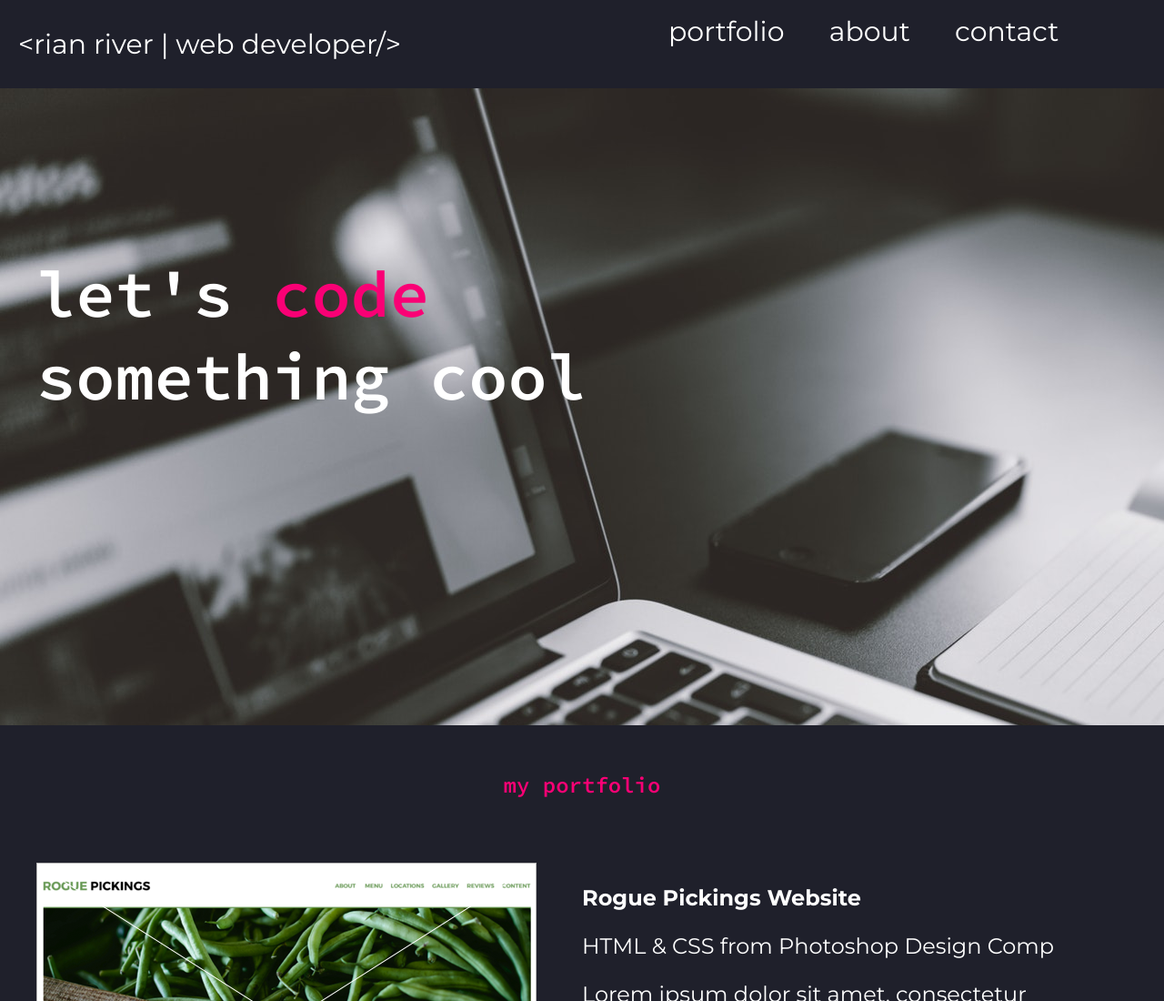
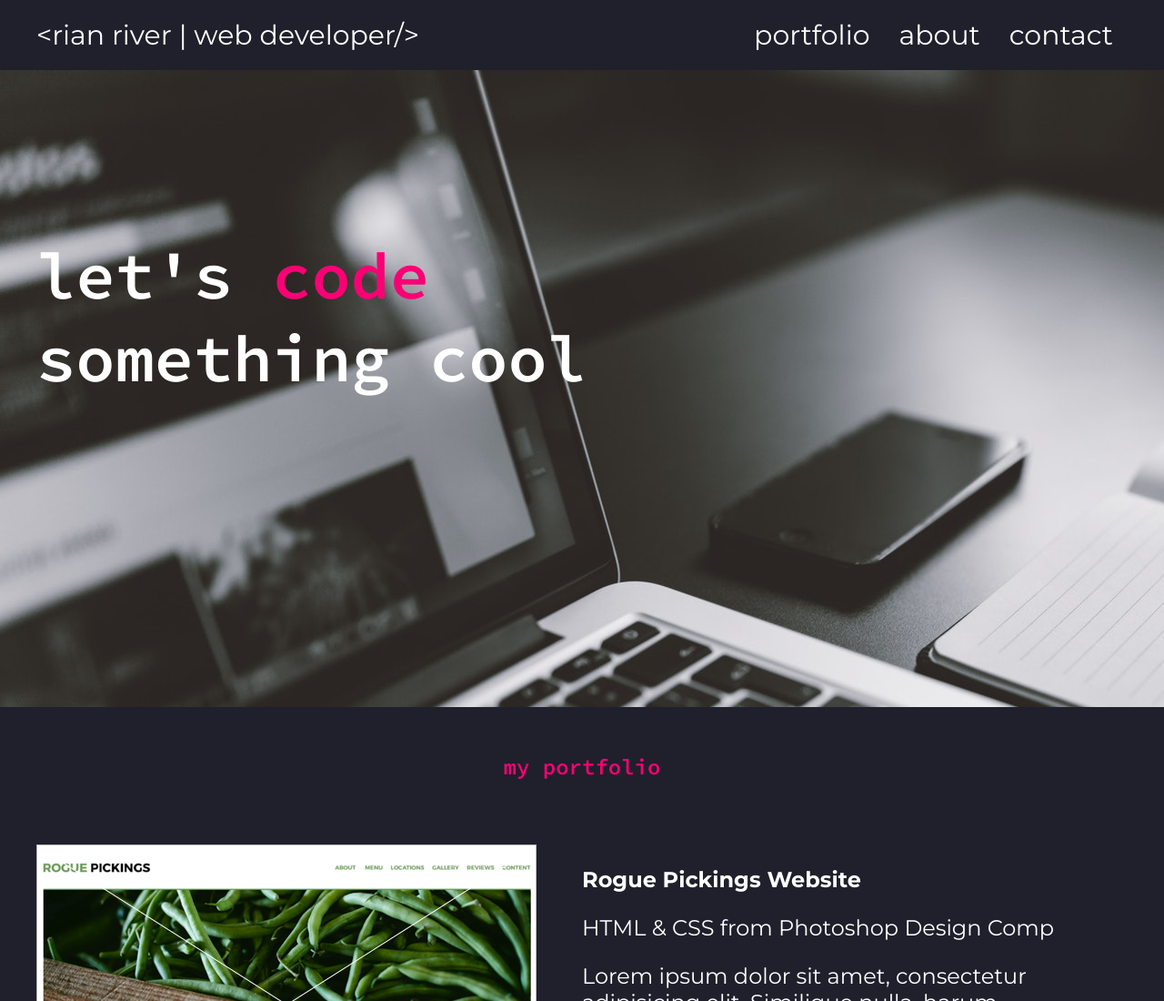
Before and after one commit to Bolecek/milestone-project, a plain HTML site: page index.html in a window 1280 px wide. Shown: the top 1100 px of the page at 91% size. Drawn offline with Linux system fonts and the light colour scheme.

Commit message:
navigation modified

```diff
--- a/css/main.css
+++ b/css/main.css
@@ -38,35 +38,42 @@ p, h3 {
   clear: both;
 }
 
-/* HEADER */
-header p {
+/* Navigation */
+nav h1 {
+  font-family: 'Montserrat', sans-serif;
+  font-weight: 400;
   font-size: 30px;
-  padding-left: 20px;
+  padding-left: 40px;
 }
 
-nav ul {
-  list-style-type: none;
-  justify-content: flex-end;
+nav h1 a{
+  text-decoration: none;
+  color: #fff;
 }
 
-nav li {
-  display: inline;
-  padding-left: 45px;
-  font-size: 30px;
-  justify-content: flex-end;
+nav {
+  display: flex;
+  justify-content: space-between;
 }
 
-header {
-  display: flex;
+nav ul{
+    list-style: none;
+    padding:0 40px 0 0;
+    display: flex;
+    align-items: center;
+}
+nav ul li {
+  padding: 0 1rem;
+  font-size: 30px;
 }
 
-header p {
-  width: 50%;
+
+nav ul li a{
+    text-decoration: none;
+    color: #fff;
+    display: block;
 }
-nav {
-width: 50%;
-justify-content: flex-end;
-}
+
 
 /* hero section */
 #hero {
--- a/index.html
+++ b/index.html
@@ -7,16 +7,14 @@
         <link href="https://fonts.googleapis.com/css?family=Montserrat:400,700|Source+Code+Pro:600" rel="stylesheet">
     </head>
     <body>
-      <header>
-        <p>&lt;rian river | web developer/&gt;</p>
-        <nav>
-          <ul>
-            <li>portfolio</li>
-            <li>about</li>
-            <li>contact</li>
-          </ul>
-        </nav>
-      </header>
+      <nav>
+        <h1><a href="#">&lt;rian river | web developer/&gt;</a></h1>
+        <ul>
+          <li><a href="#portfolio">portfolio</a></li>
+          <li><a href="#about">about</a></li>
+          <li><a href="#contact">contact</a></li>
+        </ul>
+      </nav>
       <section id="hero">
         <div class="full-width">
           <h1>let's <span>code</span><br> something cool</h1>
@@ -66,7 +64,7 @@
           </div>
         </div>
       </section>
-      <footer>
+      <footer id="contact">
         <div class="full-width">
           <h2>let's connect</h2>
           <div class="third-width">
```
